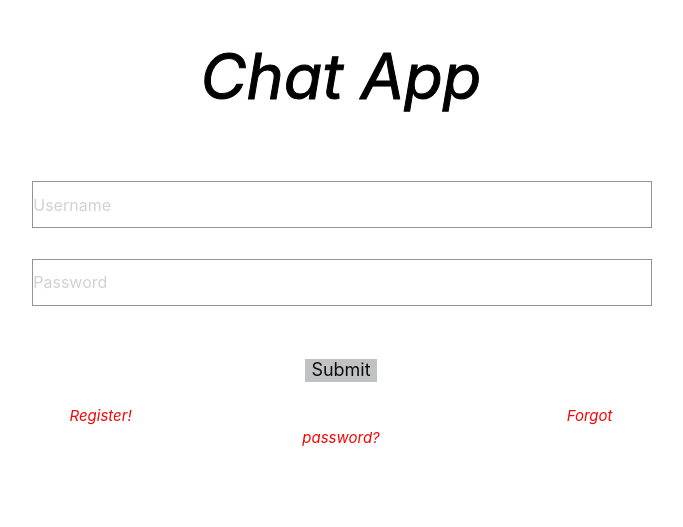
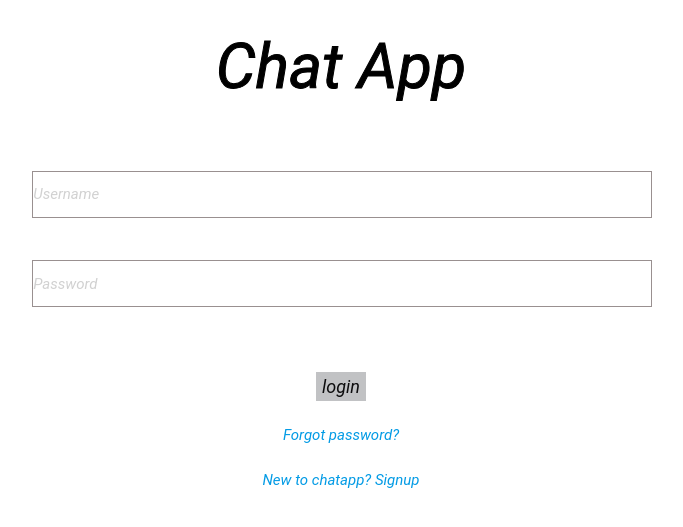
Before and after one commit to AnuPriya21/ChatApplication, a Django app: page / in a window 1280 px wide. Shown: the top 527 px of the page, without its empty margins (299-982 px from the left). Run offline with Django 3.2, Linux system fonts and the light colour scheme; some libraries are stand-ins or nearby versions; some web fonts are replaced.

Commit message:
[Anu Priya] Refactor. Refactored head tags

```diff
--- a/chat/template/user/index.html
+++ b/chat/template/user/index.html
@@ -2,26 +2,23 @@
 <!DOCTYPE html>
 <html>
     <head>
+        {% block css %}
+            <link rel = "stylesheet" type="text/css" href="{% static 'style/user.css' %}"/>
+            <link rel = "stylesheet" type="text/css" href="{% static 'style/style.css' %}"/>
+            <link rel = "stylesheet" type="text/css" href="{% static 'style/meterialize.css' %}"/>
+            <link rel = "stylesheet" type="text/css" href="{% static 'style/meterialize.min.css' %}"/>
+        {% endblock %}
 
-        <link href="https://fonts.googleapis.com/icon?family=Material+Icons" rel="stylesheet">
-
-        <link type="text/css" rel="stylesheet" href="{% static 'styles/materialize.min.css' %}"  media="screen,projection"/>
-        <link type="text/css" rel="stylesheet" href="{% static 'styles/materialize.css' %}"  media="screen,projection"/>
-        <link type="text/css" rel="stylesheet" href="{% static 'style/style.css' %}"  media="screen,projection"/>
-
-        <meta name="viewport" content="width=device-width, initial-scale=1.0"/>
-
-        <script type="text/javascript" src="https://code.jquery.com/jquery-3.2.1.min.js"></script>
-        <script type="text/javascript" src="{% static 'js/materialize.min.js' %}"></script>
-        <script type="text/javascript" src="{% static 'js/materialize.js' %}"></script>
-
-        <script type="text/javascript" src="{% static 'js/chat.js' %}"></script>
-
-        <title>login page</title>
-        <link rel = "stylesheet" type="text/css" href="{% static 'style/user.css' %}"/>
+        {% block chat %}
+            <script src="https://ajax.googleapis.com/ajax/libs/jquery/3.3.1/jquery.min.js"></script>
+            <script src="{% static 'js/meterialize.js' %}"></script>
+            <script src="{% static 'js/materialize.min.js' %}"></script>
+            <script src="{% static 'js/chat.js' %}"></script>
+        {% endblock %}
     </head>
     <body>
-    {% block body %}
+
+    {% block body%}
 
         <div class="row">
         <div class="col s12 m8 l6 offset-m2 offset-l3">
@@ -34,22 +31,20 @@
                     {% csrf_token %}
                     <div class="form-group">
                         <input type="text" name="username" id="username" tabindex="2" class="form-control" placeholder="Username" value="">
-                        </div>
-                        <br>
+                    </div><br>
                     <div class="form-group">
                         <input type="password" name="password" id="password" tabindex="2" class="form-control" placeholder="Password" value="">
-                        </div>
-                        <br><br>
+                    </div><br><br>
 
-                        <button onclick="validate()" id="button" >Submit</button><br><br>
-                           <a href="/registration">Register!</a>&emsp;&emsp;&emsp;&emsp;&emsp;&emsp;&emsp;&emsp;&emsp;&emsp;&emsp;&emsp;&emsp;&emsp;&emsp;&emsp;&emsp;&emsp;&emsp;&emsp;&emsp;&emsp;&emsp;&emsp;&emsp;&emsp;&emsp;&emsp;&emsp;<a href="/forgot_password">Forgot password?</a>
+                    <button onclick="validate()" id="button" >login</button><br><br>
+                    <a href="/forgot_password">Forgot password?</a><br><br>
+                    <a>New to chatapp?   </a><a href= "/registration">Signup</a>
                 </form>
                 {% endblock %}
             </div>
         </div>
         </div>
-            </div>
-        </div>
+
 
     <script>
             function validate(){
@@ -60,7 +55,6 @@
                     alert("Username/password cannot be empty")
                     return false;
                 }
-
     </script>
     {% endblock %}
     </body>
```
Lines whose indentation alone changed are shown as unchanged.
